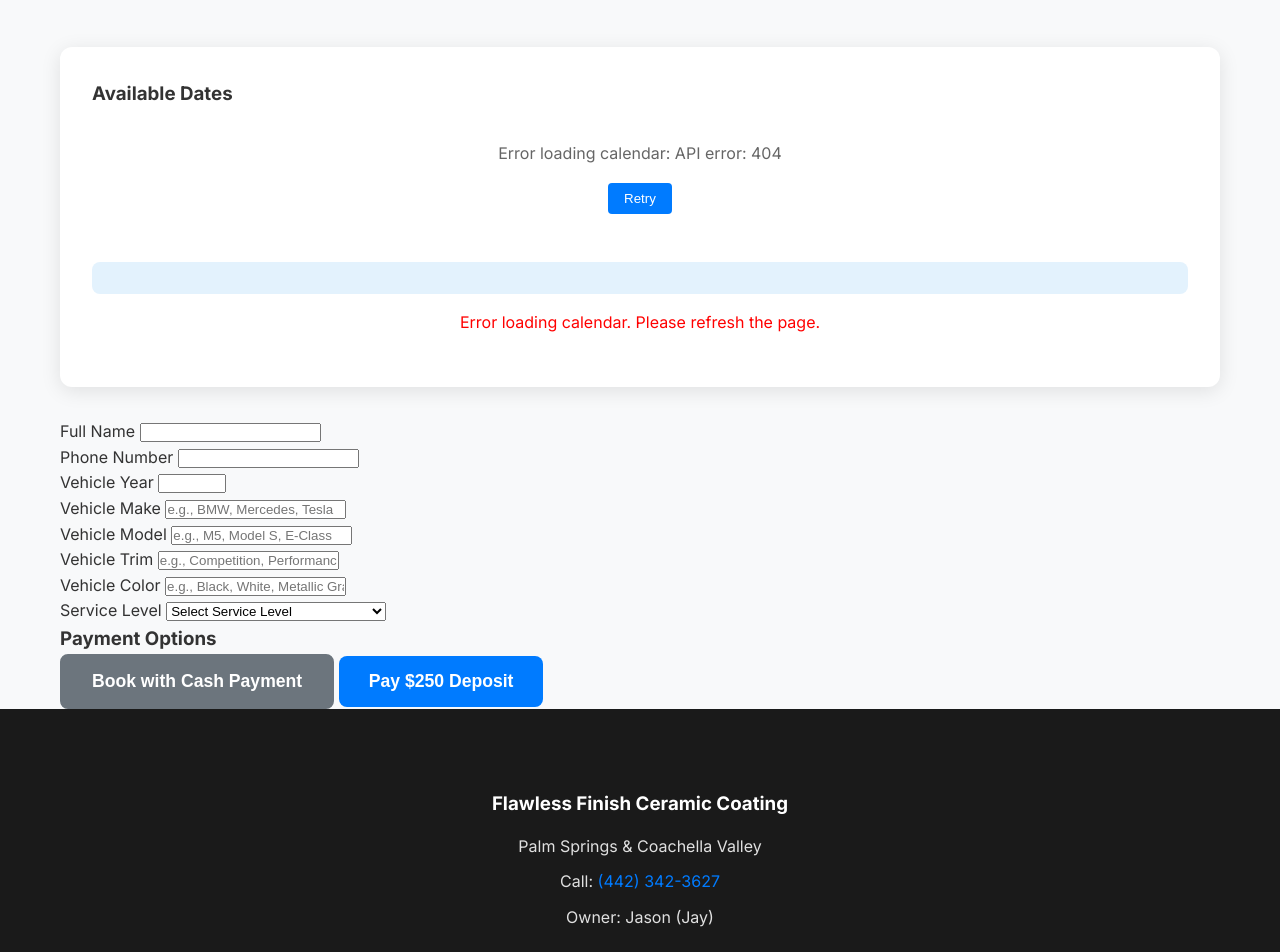
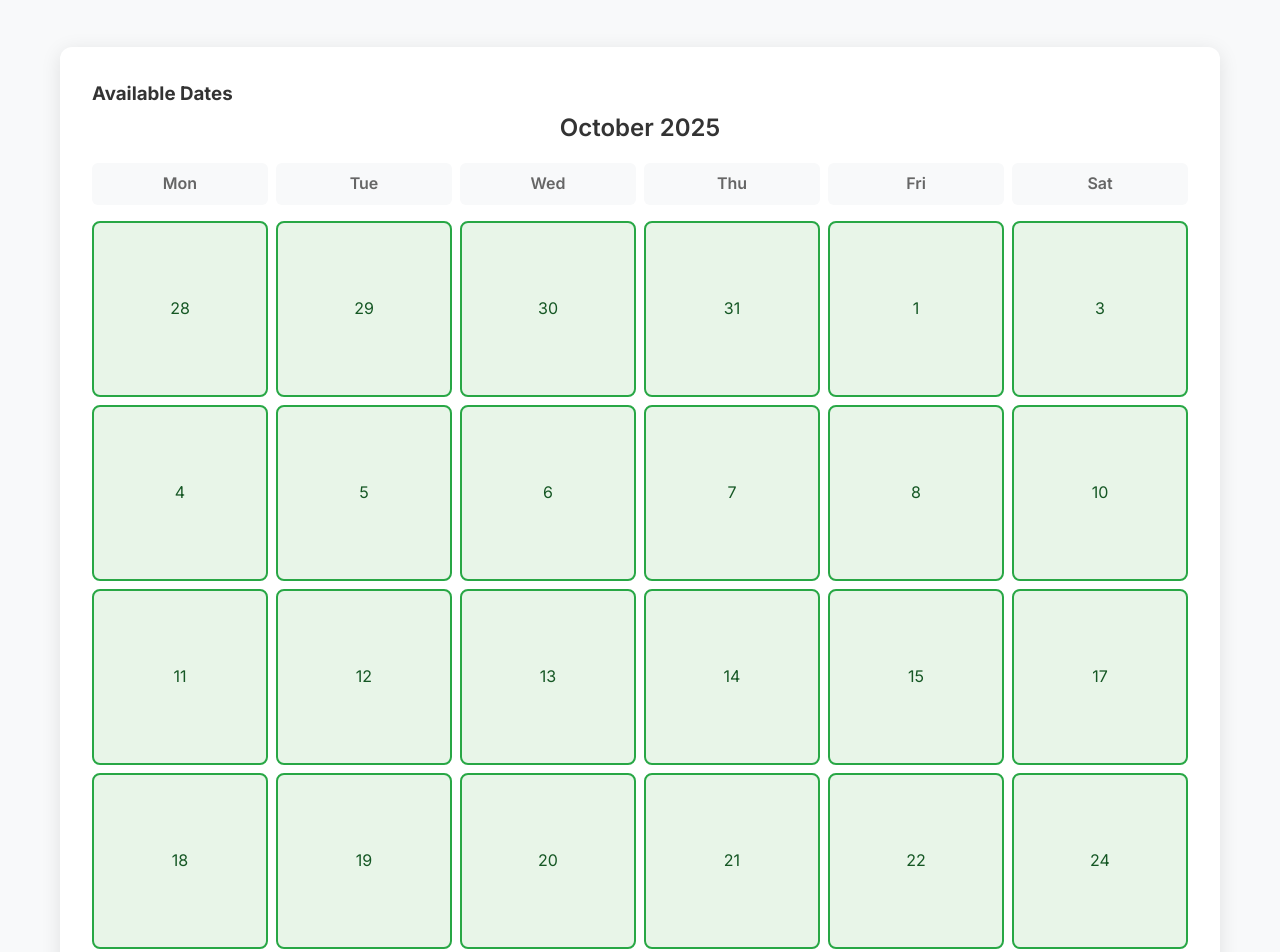
Before and after one commit to sugarcypher/final-flawless, a website: page public/index.html in a window 1280 px wide. Shown: the part 7340-8292 px from the top of the page. Drawn offline with Linux system fonts and the light colour scheme; no server answers.

Commit message:
Add hardcoded calendar rendering that works without API

```diff
--- a/public/index.html
+++ b/public/index.html
@@ -419,8 +419,20 @@
       let selectedDate = null;
       let stripe = null;
 
-      // Load calendar from API - booking calendar feature
-      async function loadCalendar() {
+      // Load calendar - hardcoded for now
+      function loadCalendar() {
+        // Try API first, fallback to hardcoded dates if it fails
+        const tryAPI = false; // Set to true when API is working
+
+        if (tryAPI) {
+          fetchCalendarFromAPI();
+          return;
+        }
+
+        renderCalendar();
+      }
+
+      async function fetchCalendarFromAPI() {
         try {
           const response = await fetch('/api/availability?days=30');
 
@@ -526,6 +538,72 @@
           if (nextSlot) {
             nextSlot.innerHTML = '<p style="color: red;">Error loading calendar. Please refresh the page.</p>';
           }
+        }
+      }
+
+      // Render calendar without API
+      function renderCalendar() {
+        if (!calendar) {
+          console.error('Calendar element not found');
+          return;
+        }
+
+        calendar.innerHTML = '';
+
+        const today = new Date();
+        const monthNames = ['January', 'February', 'March', 'April', 'May', 'June',
+                          'July', 'August', 'September', 'October', 'November', 'December'];
+
+        const monthHeader = document.createElement('div');
+        monthHeader.className = 'calendar-month';
+        monthHeader.innerHTML = `<h4>${monthNames[today.getMonth()]} ${today.getFullYear()}</h4>`;
+        calendar.appendChild(monthHeader);
+
+        const dayHeaders = document.createElement('div');
+        dayHeaders.className = 'calendar-day-headers';
+        dayHeaders.innerHTML = `
+          <div class="day-header">Mon</div>
+          <div class="day-header">Tue</div>
+          <div class="day-header">Wed</div>
+          <div class="day-header">Thu</div>
+          <div class="day-header">Fri</div>
+          <div class="day-header">Sat</div>
+        `;
+        calendar.appendChild(dayHeaders);
+
+        const calendarGrid = document.createElement('div');
+        calendarGrid.className = 'calendar-days';
+
+        let firstAvailable = null;
+
+        for (let i = 1; i <= 30; i++) {
+          const date = new Date(today);
+          date.setDate(today.getDate() + i);
+
+          if (date.getDay() !== 0) {
+            const dateStr = date.toISOString().split('T')[0];
+            const dayElement = document.createElement('div');
+            dayElement.className = 'calendar-day available';
+            dayElement.textContent = date.getDate();
+            dayElement.setAttribute('data-date', dateStr);
+            dayElement.style.cursor = 'pointer';
+
+            if (!firstAvailable) {
+              firstAvailable = { date: dateStr, displayDate: date.toLocaleDateString() };
+            }
+
+            dayElement.addEventListener('click', function() {
+              selectDate(dateStr, dayElement);
+            });
+
+            calendarGrid.appendChild(dayElement);
+          }
+        }
+
+        calendar.appendChild(calendarGrid);
+
+        if (nextSlot && firstAvailable) {
+          nextSlot.innerHTML = `<p><strong>Next Available:</strong> ${firstAvailable.displayDate}</p>`;
         }
       }
 
```
